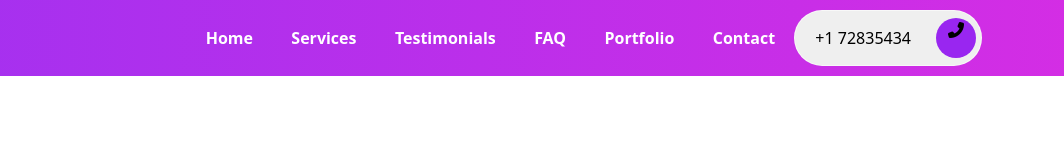
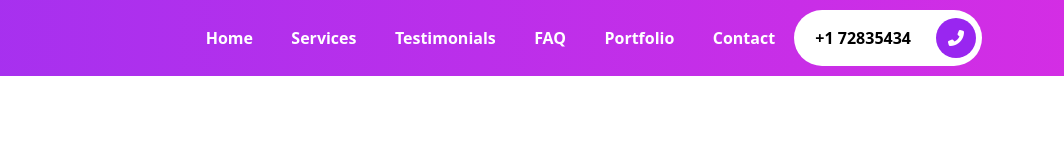
Before and after one commit to musior/home-page-with-freecodecamp, a website: page index.html in a window 1280 px wide. Shown: the full height of the page, 216-1280 px from the left. Drawn offline with nearby package versions, Linux system fonts and the light colour scheme; files that its build step writes are made by us from their sources.

Commit message:
Update _buttons.scss
- change font-weight of button and add background-color
- add styles for a icon
- add styles when button is hover

```diff
--- a/scss/components/_buttons.scss
+++ b/scss/components/_buttons.scss
@@ -1,11 +1,13 @@
 @use "../custom" as *;
+@use "../components/mixins" as *;
 
 .btn-rounded {
   position: relative;
   padding: 0.9375rem 4.375rem 0.9375rem 1.25rem;
-  font-weight: 500;
+  font-weight: 700;
   margin: 0;
   border: 0.1rem solid rgba($white, 0.6);
+  background-color: $white;
 
   span {
     position: absolute;
@@ -16,5 +18,20 @@
     right: 5px;
     transform: translateY(-50%);
     border-radius: 50%;
+
+    i {
+      color: $white;
+      font-size: 1rem;
+      line-height: 2.5rem;
+    }
+  }
+
+  &:hover {
+    @include gradient;
+    color: $white;
+
+    span {
+      background-color: rgba($black, 0.6);
+    }
   }
 }
```
